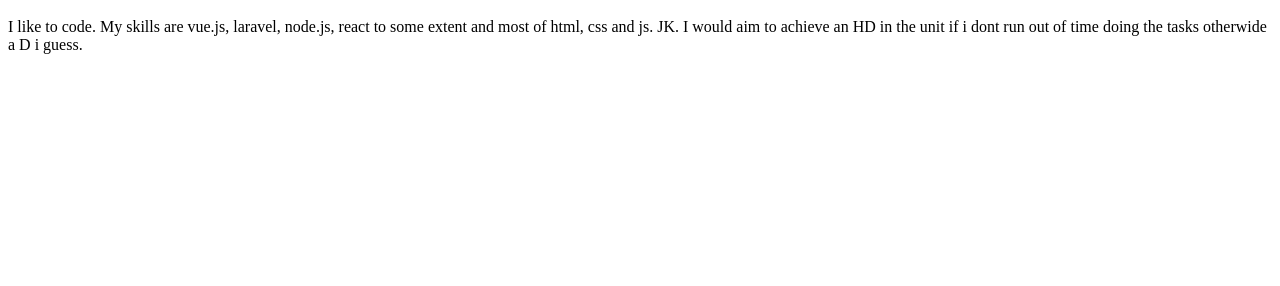
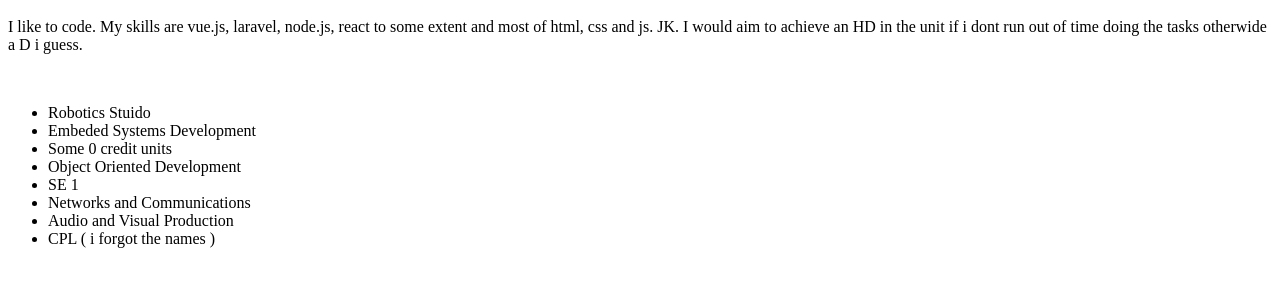
Before and after one commit to hussnainwc/TrackMe, a plain HTML site: page about-me.html in a window 1280 px wide. Shown: the part 48-334 px from the top of the page. Drawn offline with Linux system fonts and the light colour scheme.

Commit message:
ENHANCE: Add webpage for bio

```diff
--- a/about-me.html
+++ b/about-me.html
@@ -14,5 +14,16 @@
       JK.
       I would aim to achieve an HD in the unit if i dont run out of time doing the tasks otherwide a D i guess.
     </p>
+    <br>
+    <ul>
+      <li>Robotics Stuido</li>
+      <li>Embeded Systems Development</li>
+      <li>Some 0 credit units</li>
+      <li>Object Oriented Development</li>
+      <li>SE 1</li>
+      <li>Networks and Communications</li>
+      <li>Audio and Visual Production</li>
+      <li>CPL ( i forgot the names )</li>
+    </ul>
   </body>
 </html>
```
